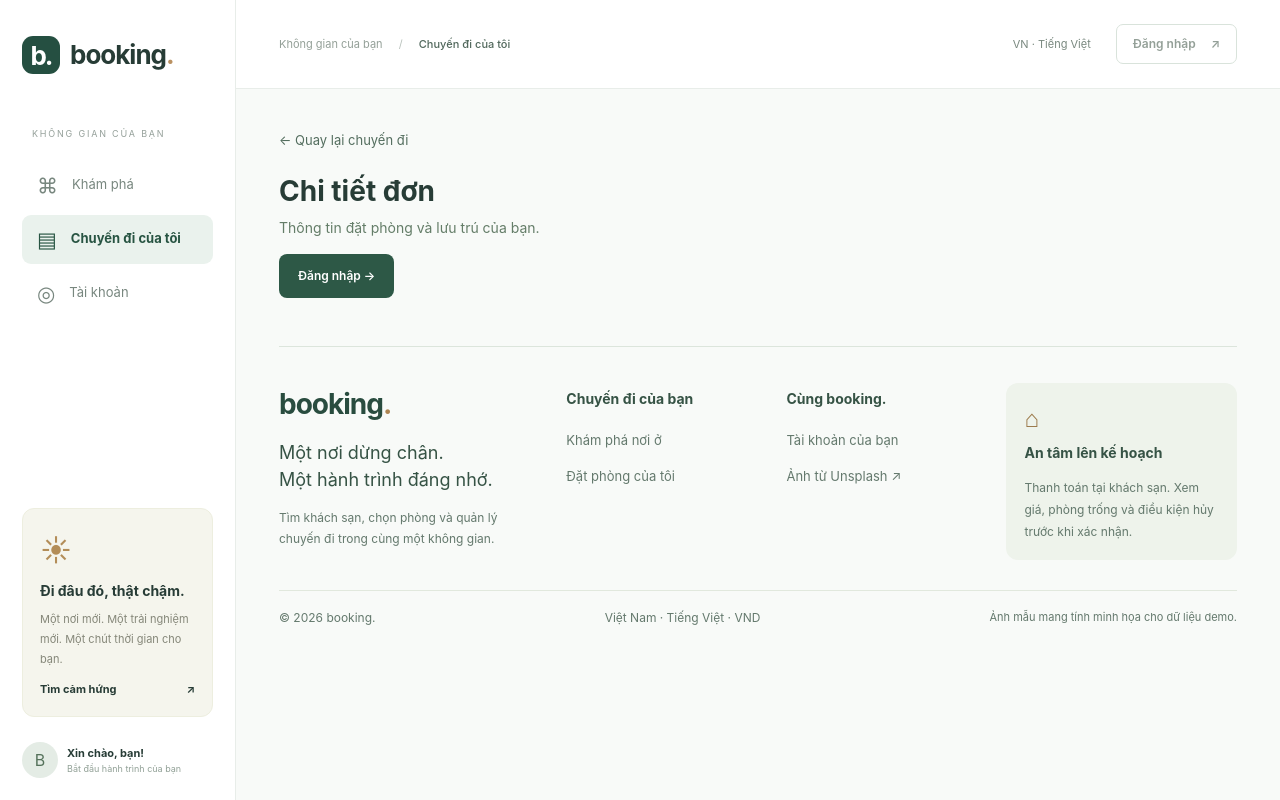
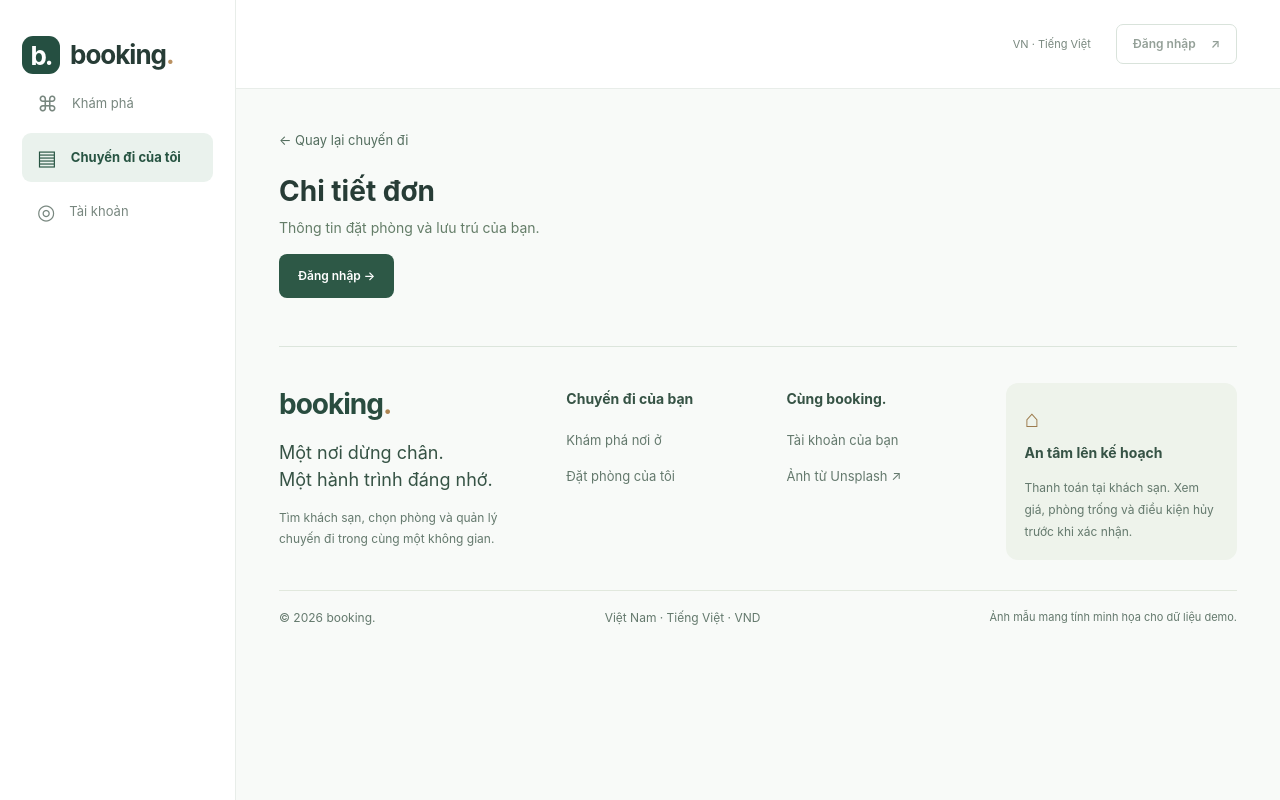
Before and after one commit to hoangphatnguyen1208/booking, a Next.js app in the folder frontend/: page /trips/1 in a window 1280 px wide. Built offline with nearby package versions, Linux system fonts and the light colour scheme; no server answers.

Commit message:
Simplify navigation and remove redundant page breadcrumb

```diff
--- a/frontend/src/App.css
+++ b/frontend/src/App.css
@@ -2354,3 +2354,33 @@ a.stay-title {
     font-size: 26px;
   }
 }
+
+/* Keep account actions in the brand row on phones. */
+.topbar {
+  justify-content: flex-end;
+}
+@media (max-width: 760px) {
+  .app-shell {
+    position: relative;
+  }
+  .sidebar .brand {
+    width: max-content;
+    min-height: 44px;
+  }
+  .topbar {
+    position: absolute;
+    top: max(12px, env(safe-area-inset-top));
+    right: 16px;
+    min-height: 44px;
+    padding: 0;
+    border: 0;
+    background: transparent;
+  }
+  .topbar .outline {
+    padding: 10px 12px;
+    font-size: 12px;
+  }
+  .topbar .outline span {
+    margin-left: 6px;
+  }
+}
--- a/frontend/src/BookingLayout.tsx
+++ b/frontend/src/BookingLayout.tsx
@@ -18,7 +18,6 @@ const navigation = [
 export default function BookingLayout({ children }: { children: ReactNode }) {
   const router = useRouter();
   const {
-    user,
     session,
     saved,
     notice,
@@ -35,12 +34,6 @@ export default function BookingLayout({ children }: { children: ReactNode }) {
       : pages.includes(section as Page)
         ? section
         : null;
-  const currentTitle =
-    section === "login"
-      ? "Đăng nhập"
-      : section === "register"
-        ? "Đăng ký"
-        : navigation.find((item) => item[0] === page)?.[2];
   function resetExplore() {
     void router.push("/");
   }
@@ -68,7 +61,6 @@ export default function BookingLayout({ children }: { children: ReactNode }) {
           <span className="brand-icon">b.</span> booking
           <span className="brand-dot">.</span>
         </a>
-        <div className="nav-label">KHÔNG GIAN CỦA BẠN</div>
         <nav aria-label="Điều hướng chính">
           {navigation
             .filter(
@@ -92,36 +84,9 @@ export default function BookingLayout({ children }: { children: ReactNode }) {
               </Link>
             ))}
         </nav>
-        <div className="sidebar-note">
-          <span className="little-sun">☀</span>
-          <h3>Đi đâu đó, thật chậm.</h3>
-          <p>Một nơi mới. Một trải nghiệm mới. Một chút thời gian cho bạn.</p>
-          <button onClick={resetExplore}>
-            Tìm cảm hứng <span>↗</span>
-          </button>
-        </div>
-        <div className="sidebar-footer">
-          <span className="avatar">
-            {user ? user.email.charAt(0).toUpperCase() : "B"}
-          </span>
-          <div>
-            <strong>
-              {user ? user.email.split("@")[0] : "Xin chào, bạn!"}
-            </strong>
-            <small>
-              {session
-                ? "Sẵn sàng cho hành trình mới"
-                : "Bắt đầu hành trình của bạn"}
-            </small>
-          </div>
-        </div>
       </aside>
       <main>
         <header className="topbar">
-          <span>
-            Không gian của bạn <span className="breadcrumb">/</span>{" "}
-            <strong>{currentTitle}</strong>
-          </span>
           <div>
             <span className="locale">VN · Tiếng Việt</span>
             {session ? (
```
